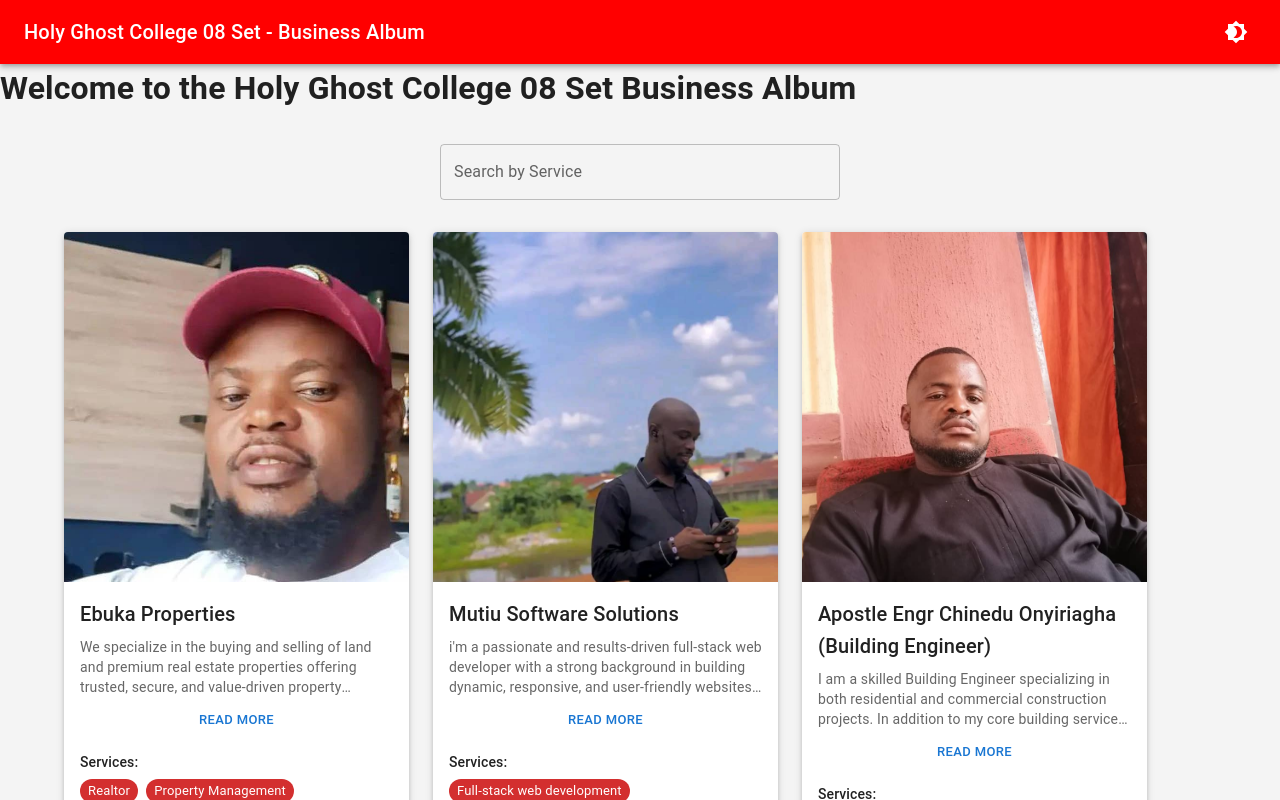
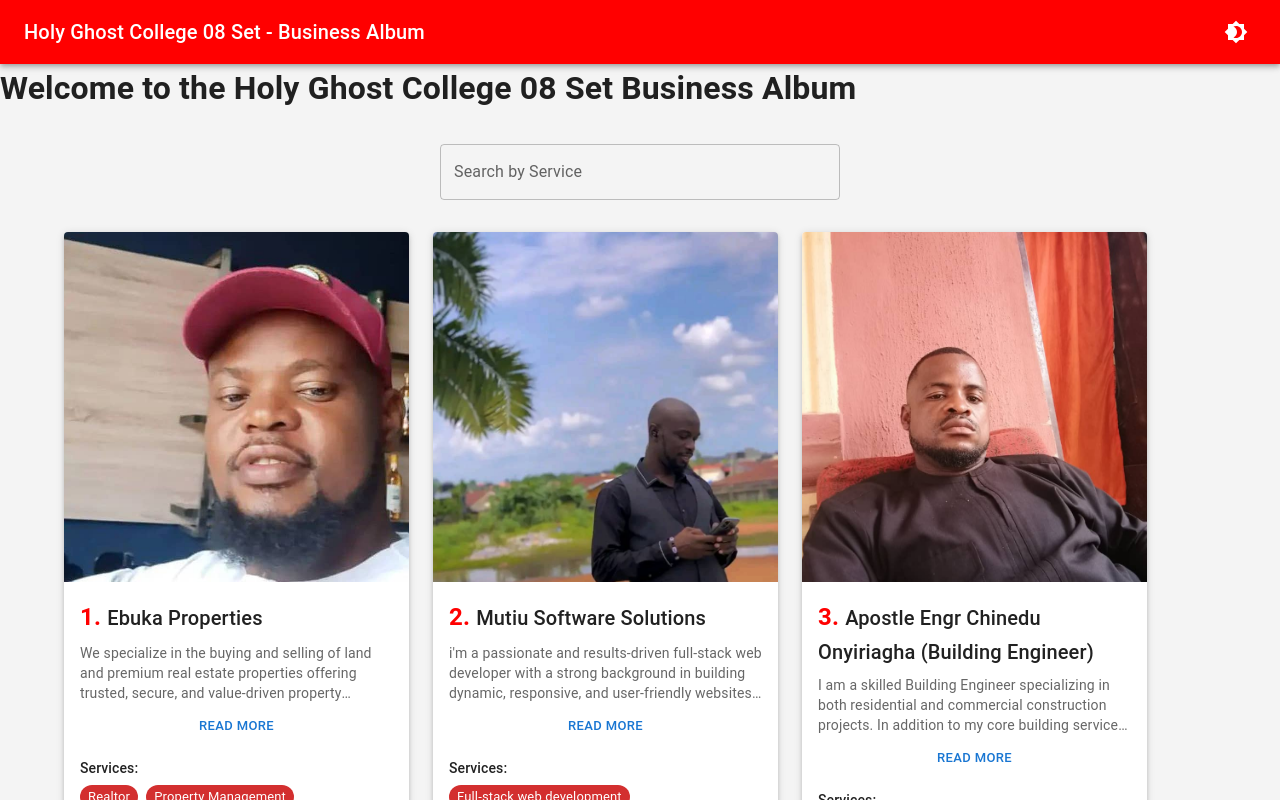
Before and after one commit to mutiu4luv/hgc-08-business-album, a React (Vite) app: page / in a window 1280 px wide. Shown: the top 800 px of the page. Built offline with nearby package versions, Linux system fonts and the light colour scheme; some icons are missing.

Commit message:
businesscard

```diff
--- a/src/component/landingPage/BusinessCard.jsx
+++ b/src/component/landingPage/BusinessCard.jsx
@@ -675,6 +675,20 @@ const BusinessCard = () => {
                     }}
                   >
                     <Typography variant="h6" gutterBottom>
+                      <span
+                        className="business-id"
+                        aria-label={`Business ID: ${business.id}`}
+                        role="img"
+                        title={`Business ID: ${business.id}`}
+                        data-testid={`business-id-${business.id}`}
+                        style={{
+                          fontSize: "1.5rem",
+                          fontWeight: "bold",
+                          color: "red",
+                        }}
+                      >
+                        {business.id}. <span></span>
+                      </span>
                       {business.name}
                     </Typography>
                     <Typography
```
